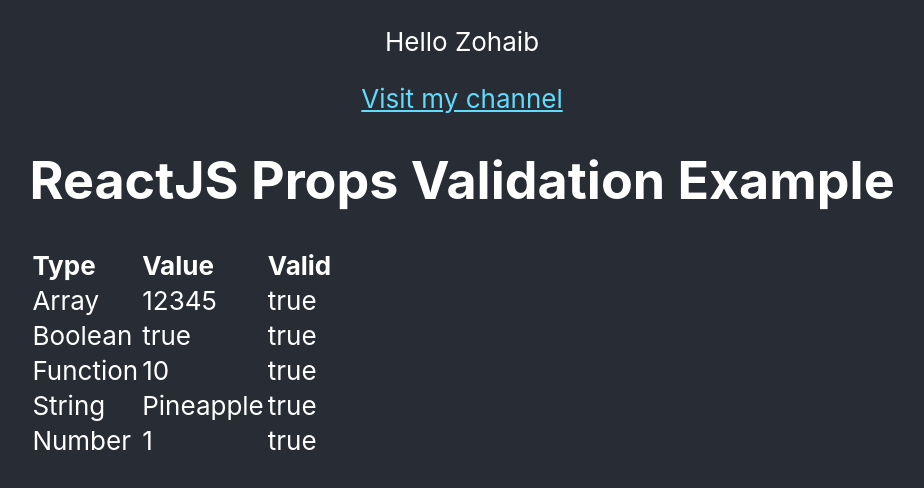
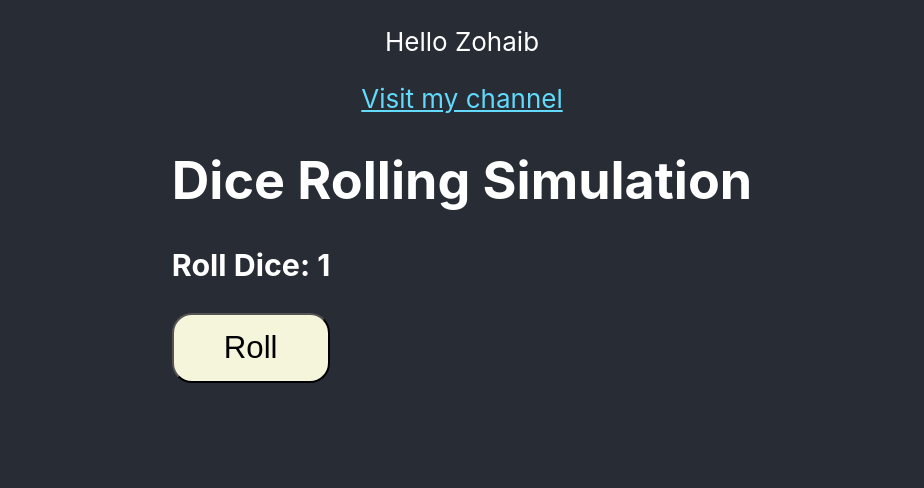
Before and after one commit to zohaib-ec/react-javatpoint, a React (Create React App) app: page / in a window 1280 px wide. Shown: the top 488 px of the page, without its empty margins (178-1102 px from the left). Built offline with nearby package versions, Linux system fonts and the light colour scheme.

Commit message:
force update

```diff
--- a/src/App.css
+++ b/src/App.css
@@ -50,3 +50,10 @@
   font-weight: 900;
   text-align: center;
 }
+
+button {
+  background-color: beige;
+  padding: 15px 50px 15px 50px;
+  font-size: larger;
+  border-radius: 20px;
+}
--- a/src/App.js
+++ b/src/App.js
@@ -6,6 +6,8 @@ import Student from './components/StudentComponent';
 import Stateful from './components/StatefulComponent';
 import { StateComponent } from './components/StatePropCompo';
 import PropValidation from './components/PropValidComponent';
+import { ConstructorDemo } from './components/ConstructorDemo';
+import FUpdate from './components/ForceUpdateComponent';
 
 function App() {
   return (
@@ -27,7 +29,9 @@ function App() {
         {/* <Student/> */}
         {/* <Stateful/> */}
         {/* <StateComponent /> */}
-        <PropValidation/>
+        {/* <PropValidation/> */}
+        {/* <ConstructorDemo/> */}
+        <FUpdate/>
       </header>
     </div>
   );
--- /dev/null
+++ b/src/components/ConstructorDemo.js
@@ -0,0 +1,29 @@
+import React, { Component } from 'react';
+
+export class ConstructorDemo extends Component {
+    constructor(props) {
+        super(props);
+        this.state = {
+            data: 'www.javatpoint.com'
+        }
+
+        this.handleEvent = this.handleEvent.bind(this);
+    }
+
+    handleEvent() {
+        this.setState(
+            { data: 'zohaib' }
+        );
+        console.log(this.props);
+    }
+
+    render() {
+        return (
+            <div className='App'>
+                <h2>React constructor example</h2>
+                <input type="text" value={this.state.data} />
+                <button onClick={this.handleEvent}> Please Click </button>
+            </div>
+        );
+    }
+}
--- /dev/null
+++ b/src/components/ForceUpdateComponent.js
@@ -0,0 +1,23 @@
+import React, {Component} from 'react';
+
+class FUpdate extends Component {
+    constructor() {
+        super();
+        this.forceUpdateState = this.forceUpdateState.bind(this);
+    }
+
+    forceUpdateState() {
+        this.forceUpdate();
+    }
+
+    render() {
+        return(
+            <div>
+                <h1>Dice Rolling Simulation</h1>
+                <h3>Roll Dice: {Math.ceil(Math.random() * 6)} </h3>
+                <button onClick={this.forceUpdateState}>Roll</button>
+            </div>
+        );
+    }
+}
+export default FUpdate;
```
